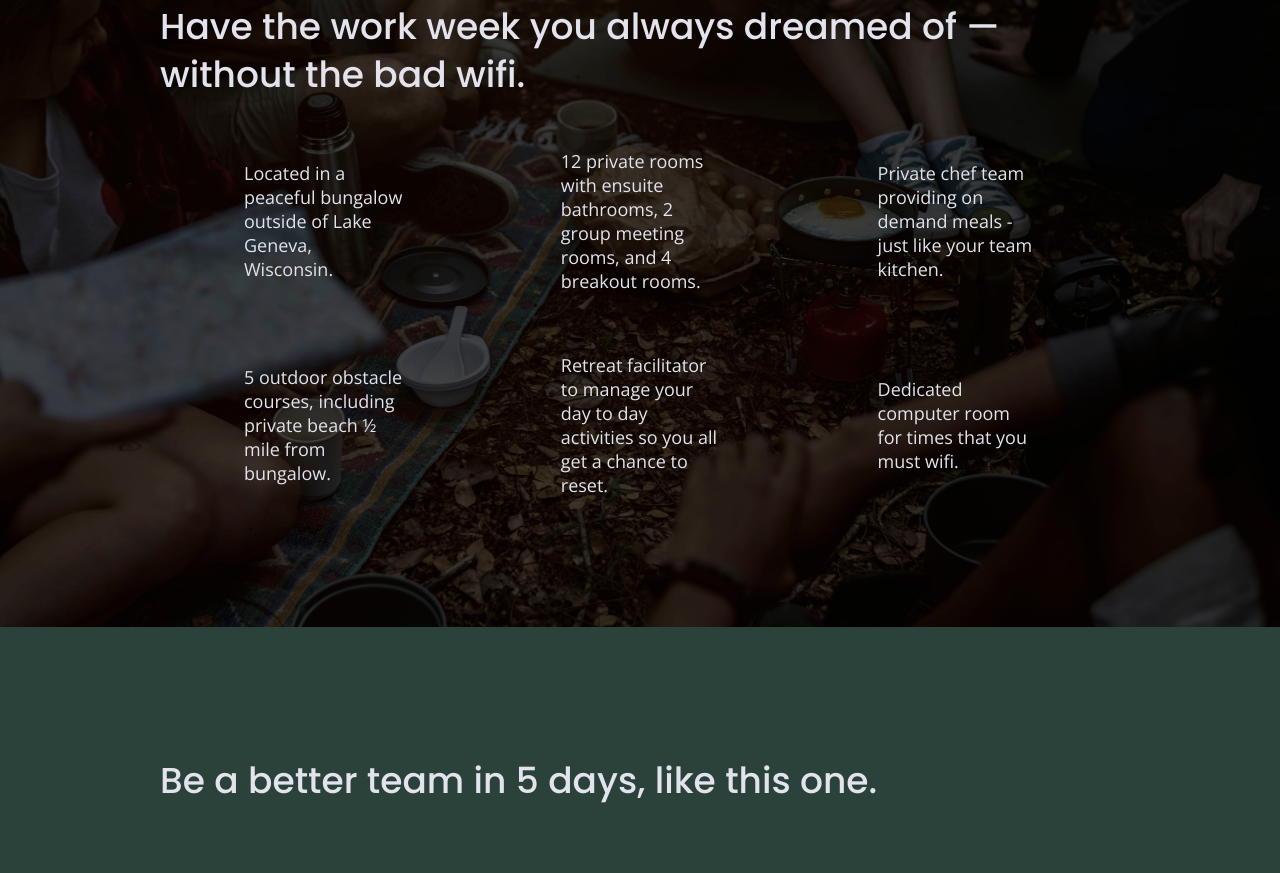
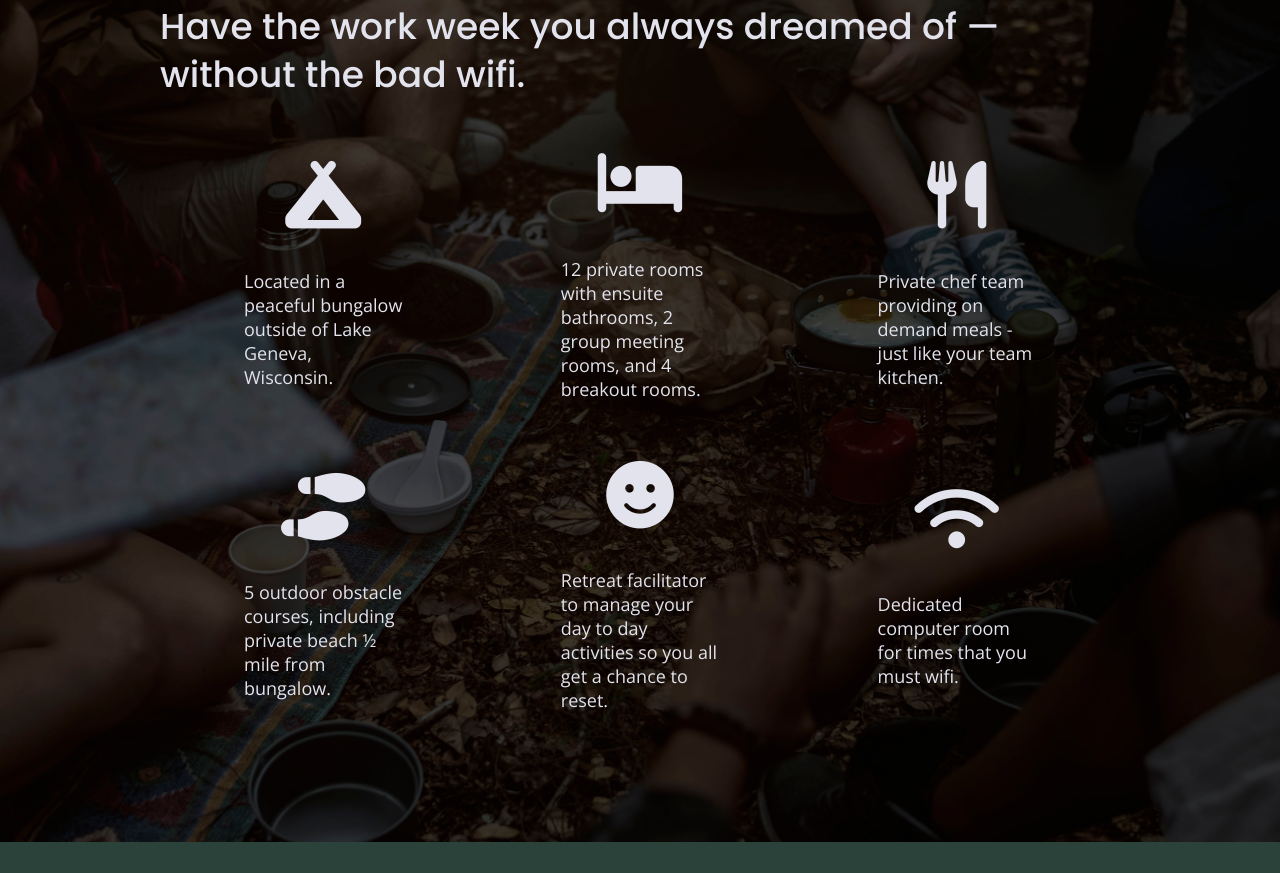
Before and after one commit to rositachiquita58/unplugged-retreat, a website: page index.html in a window 1280 px wide. Shown: the part 956-1829 px from the top of the page. Drawn offline with nearby package versions, Linux system fonts and the light colour scheme.

Commit message:
Added icons

```diff
--- a/css/main.css
+++ b/css/main.css
@@ -338,6 +338,11 @@ header figure {
 
   .features p {
     margin: 0;
+  }
+
+  .features i {
+    font-size: 3.75em;
+          margin-bottom: 40px;
   }
 
   /* Reviews */
--- a/index.html
+++ b/index.html
@@ -19,7 +19,11 @@
   <link rel="stylesheet" href="css/normalize.css">
   <link rel="stylesheet" href="css/main.css">
 
+  <script src="https://kit.fontawesome.com/b1eef43650.js" crossorigin="anonymous"></script>
+
   <meta name="theme-color" content="#fafafa">
+
+
 
 <!-- Google Fonts -->
 <link rel="preconnect" href="https://fonts.googleapis.com">
@@ -76,7 +80,9 @@
         <div class="features-items">
 
       <article>
-        <p class="fontawesome-icon"></p>
+        <p class="fontawesome-icon">
+          <i class="fas fa-campground"></i>
+        </p>
         <p class="features-item-description">
           Located in a peaceful bungalow outside of Lake Geneva, Wisconsin.</p>
       </article>
@@ -84,6 +90,7 @@
 
       <article>
         <p class="fontawesome-icon">
+          <i class="fas fa-bed"></i>
         </p>
         <p class="features-item-description">
           12 private rooms with ensuite bathrooms, 2 group meeting rooms, and 4 breakout rooms.
@@ -93,6 +100,7 @@
 
       <article>
         <p class="fontawesome-icon">
+          <i class="fas fa-utensils"></i>
         </p>
         <p class="features-item-description">
           Private chef team providing on demand meals - just like your team kitchen.
@@ -101,6 +109,7 @@
 
       <article>
         <p class="fontawesome-icon">
+          <i class="fas fa-shoe-prints"></i>
         </p>
         <p class="features-item-description">
           5 outdoor obstacle courses, including private beach ½ mile from bungalow.
@@ -109,6 +118,7 @@
 
       <article>
         <p class="fontawesome-icon">
+          <i class="fas fa-smile"></i>
         </p>
         <p class="features-item-description">
           Retreat facilitator to manage your day to day activities so you all get a chance to reset.
@@ -118,7 +128,10 @@
 
 
       <article>
-        <p class="fontawesome-icon"></p>
+        <p class="fontawesome-icon">
+          <i class="fas fa-wifi"></i>
+        </p>
+
         <p class="features-item-description">Dedicated computer room for times that you must wifi.</p>
       </article>
 
```
Also changed, not shown: about/index.html (+4 -0 lines), faq/index.html (+2 -0 lines).
